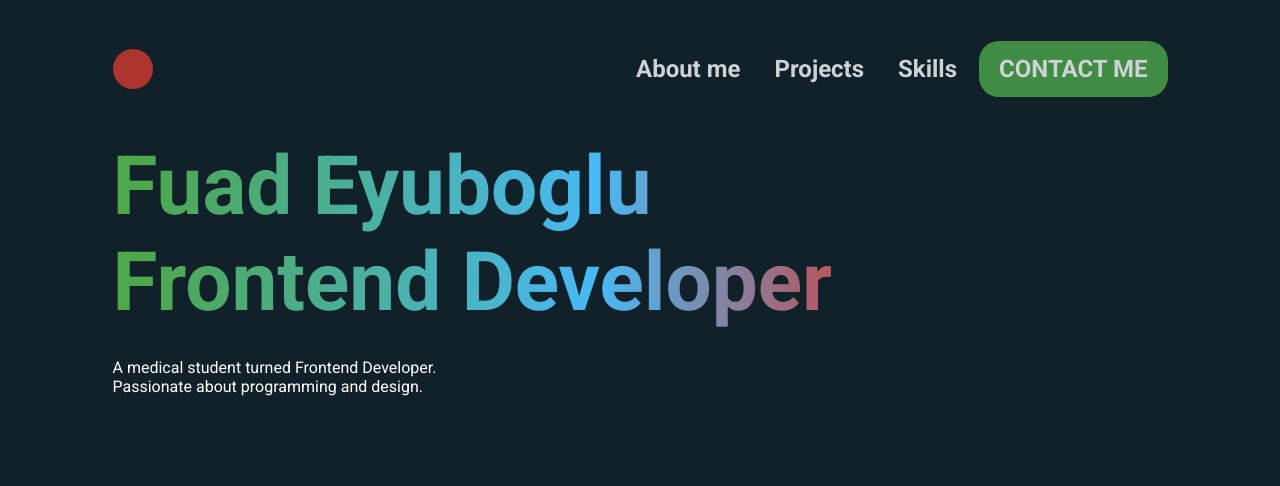
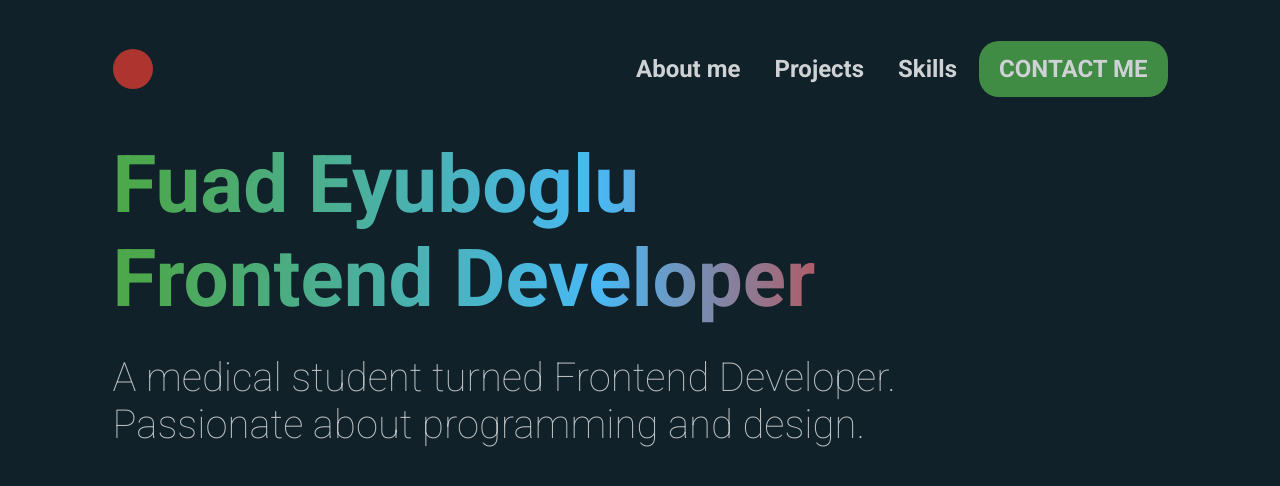
Before and after one commit to fuadeyuboglu/Portfolio, a website built with Vite: page index.html in a window 1280 px wide. Built offline with nearby package versions, Linux system fonts and the light colour scheme.

Commit message:
Added large text style to typography file

```diff
--- a/components/typography.css
+++ b/components/typography.css
@@ -1,8 +1,9 @@
 /* Titles */
 .title--lg {
-    font-size: 5.12rem;
-    font-weight: bold;
-    /* line-height: 1.05; */
+    font-size: 5rem;
+    font-weight: 700;
+    font-style: normal;
+    line-height: normal;
 }
 
 .title {
@@ -17,3 +18,9 @@
     /* line-height: 1.06; */
     /* letter-spacing: 0.1rem; */
 }
+
+.text--lg {
+    font-size: 2.5rem;
+    font-weight: 100;
+    opacity: 0.7;
+}
```
